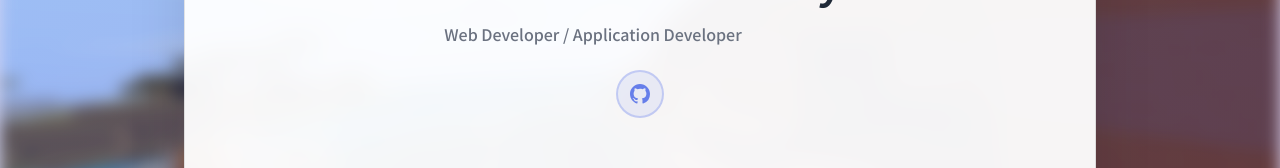
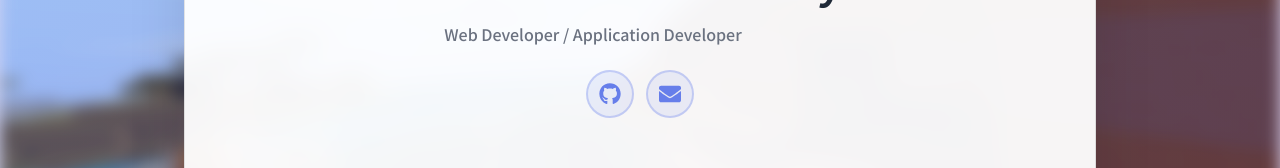
Before and after one commit to OneWalkDev/new-homepage, a Next.js app: page / in a window 1280 px wide. Shown: the part 371-539 px from the top of the page. Built offline with nearby package versions, Linux system fonts and the light colour scheme.

Commit message:
fix head design

```diff
--- a/src/app/page.tsx
+++ b/src/app/page.tsx
@@ -2,7 +2,17 @@
 import React from "react";
 import RepoCard from "react-repo-card";
 import type { IconType } from "react-icons";
-import { FaAws, FaDocker, FaJava, FaLaravel, FaPhp, FaPython, FaReact } from "react-icons/fa";
+import {
+  FaAws,
+  FaDocker,
+  FaEnvelope,
+  FaGithub,
+  FaJava,
+  FaLaravel,
+  FaPhp,
+  FaPython,
+  FaReact,
+} from "react-icons/fa";
 import {
   SiCsharp,
   SiDotnet,
@@ -60,25 +70,22 @@ export default function Home() {
           <p className="lede text-center mx-auto">
             Web Developer / Application Developer
           </p>
-          <div className="flex justify-center gap-4 mt-4">
+          <div className="flex justify-center gap-3 mt-4">
             <a
               href="https://github.com/OneWalkDev"
               target="_blank"
               rel="noopener noreferrer"
               className="social-link"
+              aria-label="GitHub"
             >
-              <svg
-                className="w-6 h-6"
-                fill="currentColor"
-                viewBox="0 0 24 24"
-                aria-hidden="true"
-              >
-                <path
-                  fillRule="evenodd"
-                  d="M12 2C6.477 2 2 6.484 2 12.017c0 4.425 2.865 8.18 6.839 9.504.5.092.682-.217.682-.483 0-.237-.008-.868-.013-1.703-2.782.605-3.369-1.343-3.369-1.343-.454-1.158-1.11-1.466-1.11-1.466-.908-.62.069-.608.069-.608 1.003.07 1.531 1.032 1.531 1.032.892 1.53 2.341 1.088 2.91.832.092-.647.35-1.088.636-1.338-2.22-.253-4.555-1.113-4.555-4.951 0-1.093.39-1.988 1.029-2.688-.103-.253-.446-1.272.098-2.65 0 0 .84-.27 2.75 1.026A9.564 9.564 0 0112 6.844c.85.004 1.705.115 2.504.337 1.909-1.296 2.747-1.027 2.747-1.027.546 1.379.202 2.398.1 2.651.64.7 1.028 1.595 1.028 2.688 0 3.848-2.339 4.695-4.566 4.943.359.309.678.92.678 1.855 0 1.338-.012 2.419-.012 2.747 0 .268.18.58.688.482A10.019 10.019 0 0022 12.017C22 6.484 17.522 2 12 2z"
-                  clipRule="evenodd"
-                />
-              </svg>
+              <FaGithub size={22} />
+            </a>
+            <a
+              href="mailto:kazuhowork@gmail.com"
+              className="social-link"
+              aria-label="Email"
+            >
+              <FaEnvelope size={22} />
             </a>
           </div>
 
```
Also changed, not shown: 1 other file (tests, documents, lock files or other folders).
